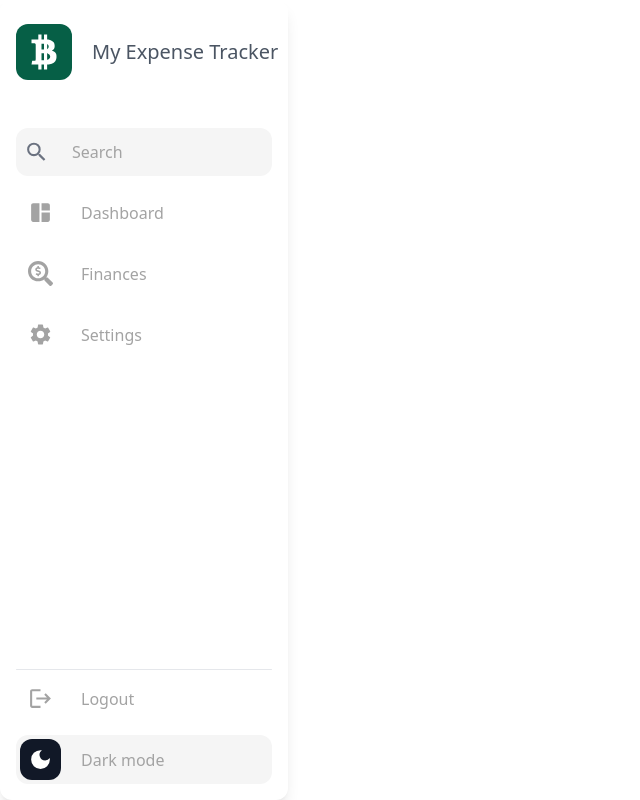
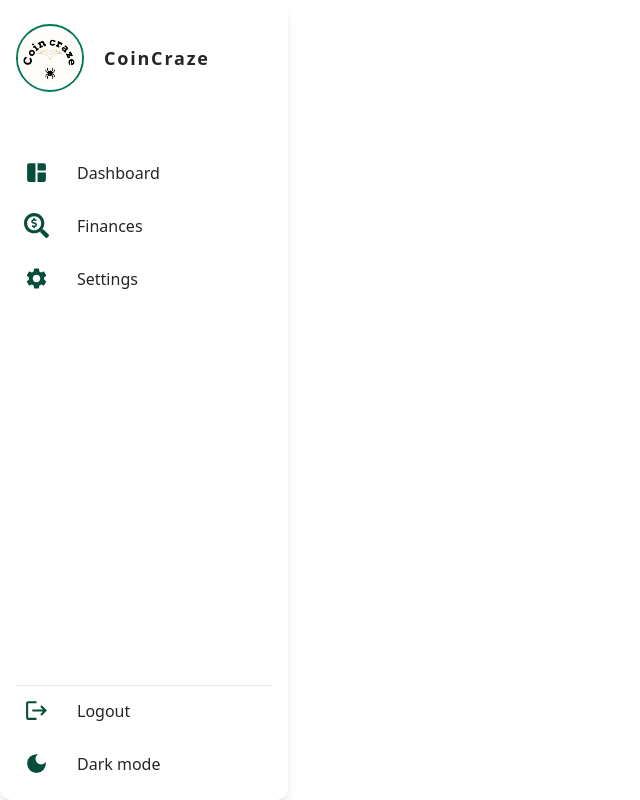
Before and after one commit to sudhi14/my-expense-budget-tracker, a React (Vite) app: page /home in a window 1280 px wide. Shown: the whole page, without its empty margins (0-640 px from the left). Built offline with nearby package versions, Linux system fonts and the light colour scheme.

Commit message:
Chekcing in some more code

```diff
--- a/src/components/GlobalSidebar/index.tsx
+++ b/src/components/GlobalSidebar/index.tsx
@@ -10,6 +10,7 @@ import {
 } from "react-icons/md";
 import { FaSearchDollar } from "react-icons/fa";
 import { IoLogoBitcoin } from "react-icons/io";
+import MainLogo from "../../assets/images/logo/main-logo.png";
 
 const GlobalSidebar = () => {
   const navMainItems = [
@@ -46,16 +47,21 @@ const GlobalSidebar = () => {
   console.log(location);
 
   return (
-    <div className="fixed inset-0 flex flex-col w-72 h-full shadow-lg bg-white rounded-xl">
-      <header className="flex flex-row gap gap-5 items-center py-1 px-1 mb-7 mt-5 ml-3">
-        <div className="p-2 rounded-xl bg-emerald-800">
-          <IoLogoBitcoin size={40} className="text-white" />
+    <div className="inset-0 flex flex-col w-72 h-full shadow-lg bg-white rounded-xl">
+      <header className="flex flex-row gap gap-5 items-center py-1 px-1 mb-10 mt-5 ml-3">
+        <div className="border-2 border-solid border-emerald-700 rounded-full">
+          <img
+            src={MainLogo}
+            alt=""
+            className="object-contain h-16 w-16 rounded-full"
+          />
         </div>
-        <p className="text-xl text-gray-600">My Expense Tracker</p>
+        <p className="font-bold text-lg tracking-widest">CoinCraze</p>
+        {/* <hr className="h-px my-8 bg-gray-200 border-3 bg-customGrayHighlight rounded-xl translate-y-10" /> */}
       </header>
 
       <section className="flex flex-col gap-3 h-screen m-4">
-        <div className="relative text-gray-500 block">
+        {/* <div className="relative text-gray-500 block">
           <MdSearch
             className="pointer-events-none absolute top-1/2 transform -translate-y-1/2 left-2"
             size="25"
@@ -65,7 +71,7 @@ const GlobalSidebar = () => {
             placeholder="Search"
             className="form-input py-3 px-2 w-full block pl-14 focus:outline-none bg-customGrayHighlight rounded-xl placeholder-customGrayFont"
           />
-        </div>
+        </div> */}
 
         {navMainItems.map((curr) => (
           <GlobalSidebarItems key={curr.link} {...curr} location={location} />
--- a/src/components/GlobalSidebarItems/index.tsx
+++ b/src/components/GlobalSidebarItems/index.tsx
@@ -1,20 +1,19 @@
 import { NavLink } from "react-router-dom";
 
-const GlobalSidebarItems = (curr, location) => {
-  console.log("location", location);
+const GlobalSidebarItems = (curr: {
+  title: string;
+  link: string;
+  icon: string;
+}) => {
   return (
     <div
-      className={`group ${curr.title === "Dark mode" ? "bg-customGrayHighlight rounded-xl" : "hover:bg-customGrayHighlight hover:rounded-xl"} cursor-pointer py-1 px-1`}
+    // className={`group ${curr.title === "Dark mode" ? "bg-customGrayHighlight rounded-xl" : "hover:bg-customGrayHighlight hover:rounded-xl"} cursor-pointer py-1 px-1`}
     >
       <section className="flex flex-row gap-5 items-center">
-        <div
-          className={`${curr.title === "Dark mode" ? "text-white bg-gray-900" : "group-hover:text-white group-hover:bg-customOrange"} text-customGrayFont p-2 bg-GrayHighlight rounded-xl`}
-        >
-          {curr.icon}
-        </div>
+        <div className={`p-2 text-emerald-900`}>{curr.icon}</div>
         <NavLink
           to={curr.link}
-          className="group-hover:text-gray-700 text-customGrayFont text-bold"
+          // className="group-hover:text-gray-700 text-customGrayFont text-bold"
         >
           {curr.title}
         </NavLink>
--- a/src/index.css
+++ b/src/index.css
@@ -20,18 +20,15 @@
   font-weight: 500;
 }
 
-body {
-  width: 100vw;
-  height: 100vh;
-  overflow: hidden;
-  color: rgb(40, 40, 40);
-
-}
-
-
 @layer base {
     html {
       @apply text-base;
+    }
 
+    body {
+      @apply h-screen;
+      @apply h-full;
+      @apply overflow-hidden;
+      @apply text-customFontColor;
     }
   }
--- a/src/pages/Home/index.tsx
+++ b/src/pages/Home/index.tsx
@@ -16,7 +16,7 @@ const Home = () => {
   return (
     <>
       {auth ? (
-        <div className="flex flex-row bg-whites w-full h-screen">
+        <div className="flex flex-row bg-whites w-full h-screen gap-10">
           <GlobalSidebar />
           <Outlet />
         </div>
--- a/src/pages/Login/index.tsx
+++ b/src/pages/Login/index.tsx
@@ -36,16 +36,18 @@ const Login = () => {
     //   </div>
     // </>
     <>
-      <div className="flex flex-row h-screen w-full">
+      <div className="w-full flex flex-row h-screen">
         <div
           style={{ backgroundImage: `url(${LoginLogo})` }}
           className=" flex-1 h-screen bg-cover bg-no-repeat"
         ></div>
-        <div className="bg-[#f7ebcb] flex-1 h-screen">
-          <div className="flex flex-col w-full h-full items-center justify-center">
-            <p className="text-emerald-800 text-8xl font-bold -translate-x-14 mb-3">My</p>
-            <p className="text-emerald-800 text-8xl font-bold translate-x-24 mb-3">expense</p>
-            <p className="text-emerald-800 text-8xl font-bold translate-x-36">tracker!</p>
+        <div className="flex-1 bg-[#f7ebcb]  h-screen">
+          <div className="flex flex-col w-full h-full items-end justify-center">
+            <p className="text-emerald-800 text-8xl font-bold">CoinCraze</p>
+            <p className="text-emerald-800 text-sm font-bold -translate-x-4">
+              The simplest way to track your expenses
+            </p>
+            {/* <p className="text-emerald-800 text-8xl font-bold translate-x-36">tracker!</p> */}
           </div>
         </div>
       </div>
--- a/tailwind.config.js
+++ b/tailwind.config.js
@@ -10,6 +10,8 @@ export default {
         customGrayHighlight: 'rgba(245,245,245,255)',
         customGrayFont: 'rgba(163,163,163,255)',
         customOrange: 'rgba(248,179,38,255)',
+        customOffWhite: 'rgb(250, 249, 246)',
+        customFontColor: 'rgb(37,37,37)'
 
       }
     },
--- a/vite.config.ts
+++ b/vite.config.ts
@@ -1,7 +1,7 @@
-import { defineConfig } from 'vite'
-import react from '@vitejs/plugin-react-swc'
+import { defineConfig } from "vite";
+import react from "@vitejs/plugin-react-swc";
 
 // https://vitejs.dev/config/
 export default defineConfig({
   plugins: [react()],
-})
+});
```
Also changed, not shown: src/assets/images/logo/main-logo.png (added), 1 other file (tests, documents, lock files or other folders).
